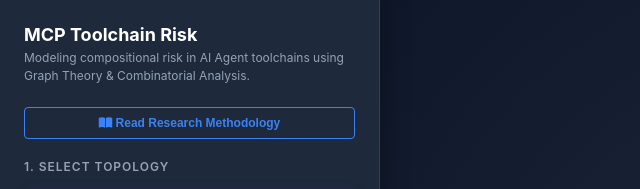
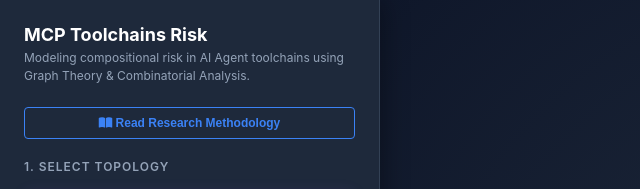
Before and after one commit to nkorenz/mcp_toolchains_risk, a plain HTML site: page index.html in a window 1280 px wide. Shown: the top 189 px of the page, 0-640 px from the left. Drawn offline with nearby package versions, Linux system fonts and the light colour scheme.

Commit message:
Update title and header for consistency

```diff
--- a/index.html
+++ b/index.html
@@ -3,7 +3,7 @@
 <head>
     <meta charset="UTF-8">
     <meta name="viewport" content="width=device-width, initial-scale=1.0">
-    <title>MCP Toolchain Risk Analyzer | Compositional Security Research</title>
+    <title>MCP Toolchains Risk Analyzer</title>
 
     <!-- Libraries -->
     <script type="text/javascript" src="https://unpkg.com/vis-network/standalone/umd/vis-network.min.js"></script>
@@ -251,7 +251,7 @@
     <!-- Sidebar -->
     <aside>
         <div>
-            <h1>MCP Toolchain Risk</h1>
+            <h1>MCP Toolchains Risk</h1>
             <p class="subtitle">Modeling compositional risk in AI Agent toolchains using Graph Theory & Combinatorial Analysis.</p>
             <button class="btn-info" onclick="app.toggleModal(true)">
                 <i class="fas fa-book-open"></i> Read Research Methodology
```
